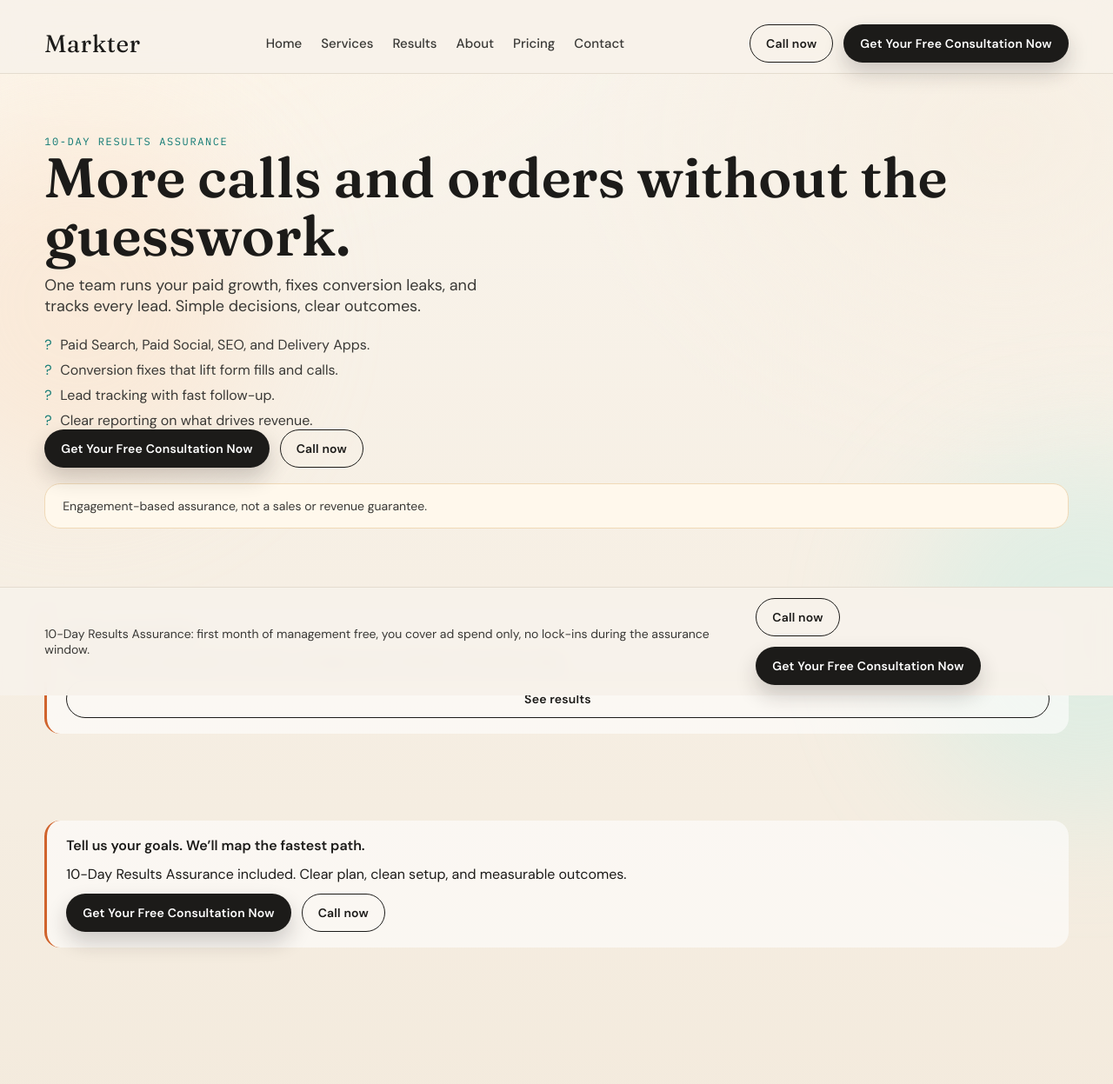
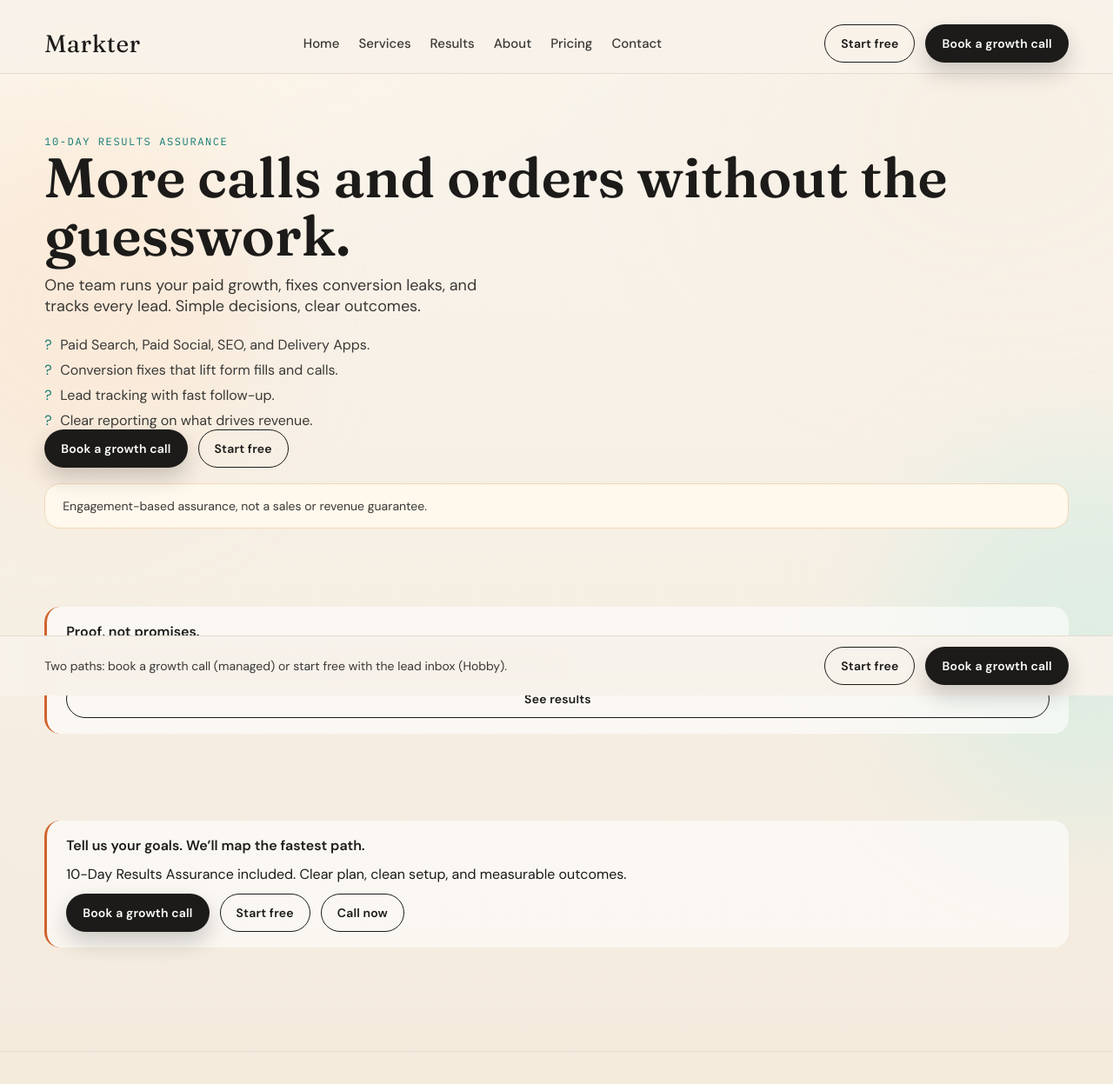
Before and after one commit to lunouva/Markter, a website: page site/index.html in a window 1280 px wide. Shown: the top 1247 px of the page at 87% size. Drawn offline with Linux system fonts and the light colour scheme.

Commit message:
Home: add Start free CTA alongside growth call

```diff
--- a/site/index.html
+++ b/site/index.html
@@ -4,7 +4,7 @@
   <meta charset="utf-8" />
   <meta name="viewport" content="width=device-width, initial-scale=1" />
   <title>Markter - Calls and orders without the runaround</title>
-  <meta name="description" content="Markter runs paid search, paid social, delivery ads, and conversion fixes in one clean system. 10-Day Results Assurance included." />
+  <meta name="description" content="Book a growth call or start free with a lead inbox + follow-up system. Managed ads and conversion fixes with clear outcomes." />
   <link rel="stylesheet" href="assets/styles.css" />
 </head>
 <body class="page">
@@ -21,8 +21,8 @@
       </nav>
       <button class="mobile-toggle" data-nav-toggle>Menu</button>
       <div class="nav-actions">
-        <a class="btn btn-outline" href="tel:+13125550186">Call now</a>
-        <a class="btn btn-primary" href="/contact">Get Your Free Consultation Now</a>
+        <a class="btn btn-outline" href="/contact?intent=hobby">Start free</a>
+        <a class="btn btn-primary" href="/contact?intent=service">Book a growth call</a>
       </div>
     </div>
   </header>
@@ -40,8 +40,8 @@
           <li>Clear reporting on what drives revenue.</li>
         </ul>
         <div class="nav-actions">
-          <a class="btn btn-primary" href="/contact">Get Your Free Consultation Now</a>
-          <a class="btn btn-outline" href="tel:+13125550186">Call now</a>
+          <a class="btn btn-primary" href="/contact?intent=service">Book a growth call</a>
+          <a class="btn btn-outline" href="/contact?intent=hobby">Start free</a>
         </div>
         <div class="notice" style="margin-top: 18px;">Engagement-based assurance, not a sales or revenue guarantee.</div>
       </div>
@@ -60,7 +60,8 @@
         <strong>Tell us your goals. We’ll map the fastest path.</strong>
         <span>10-Day Results Assurance included. Clear plan, clean setup, and measurable outcomes.</span>
         <div style="display: flex; gap: 12px; flex-wrap: wrap;">
-          <a class="btn btn-primary" href="/contact">Get Your Free Consultation Now</a>
+          <a class="btn btn-primary" href="/contact?intent=service">Book a growth call</a>
+          <a class="btn btn-outline" href="/contact?intent=hobby">Start free</a>
           <a class="btn btn-outline" href="tel:+13125550186">Call now</a>
         </div>
       </div>
@@ -69,10 +70,10 @@
 
   <div class="action-bar">
     <div class="container">
-      <div class="action-text">10-Day Results Assurance: first month of management free, you cover ad spend only, no lock-ins during the assurance window.</div>
+      <div class="action-text">Two paths: book a growth call (managed) or start free with the lead inbox (Hobby).</div>
       <div style="display: flex; gap: 12px; flex-wrap: wrap;">
-        <a class="btn btn-outline" href="tel:+13125550186">Call now</a>
-        <a class="btn btn-primary" href="/contact">Get Your Free Consultation Now</a>
+        <a class="btn btn-outline" href="/contact?intent=hobby">Start free</a>
+        <a class="btn btn-primary" href="/contact?intent=service">Book a growth call</a>
       </div>
     </div>
   </div>
```
